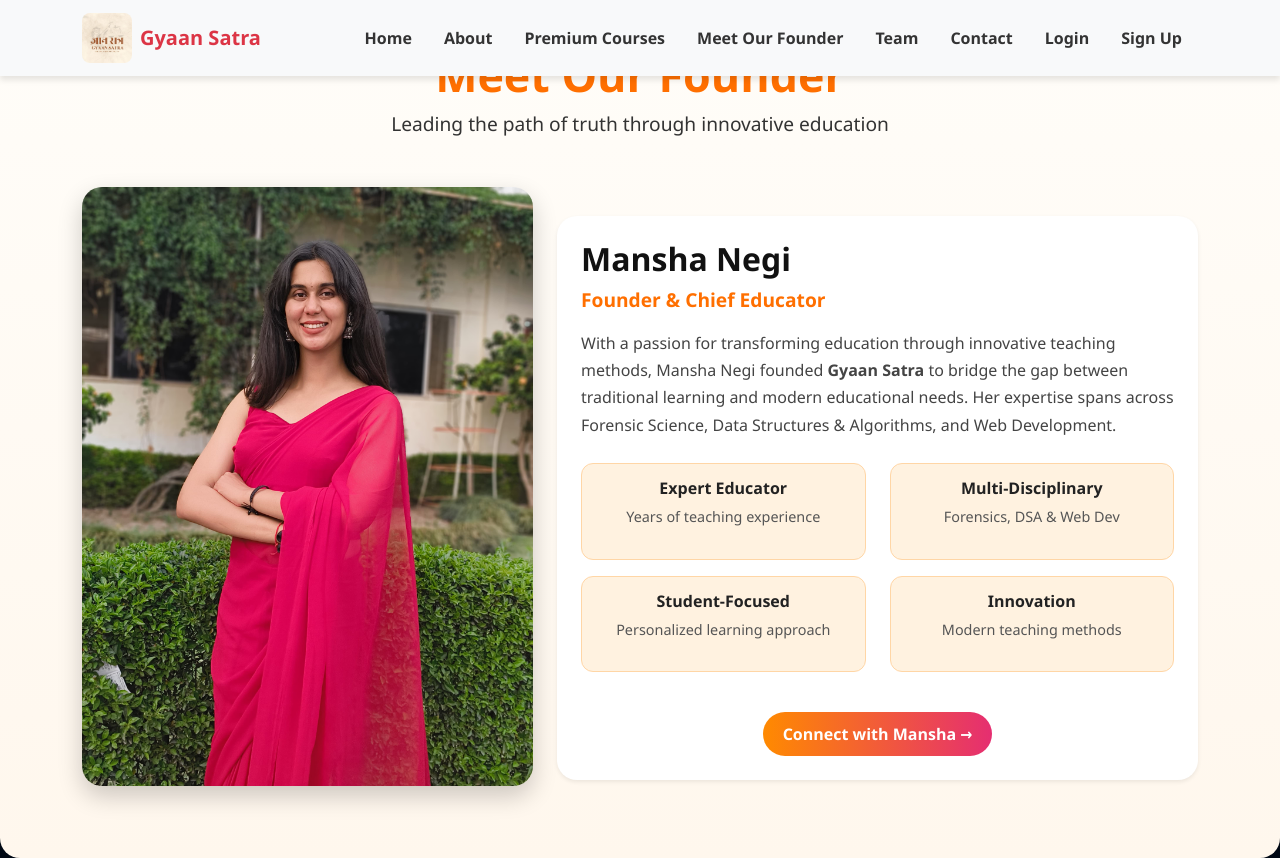
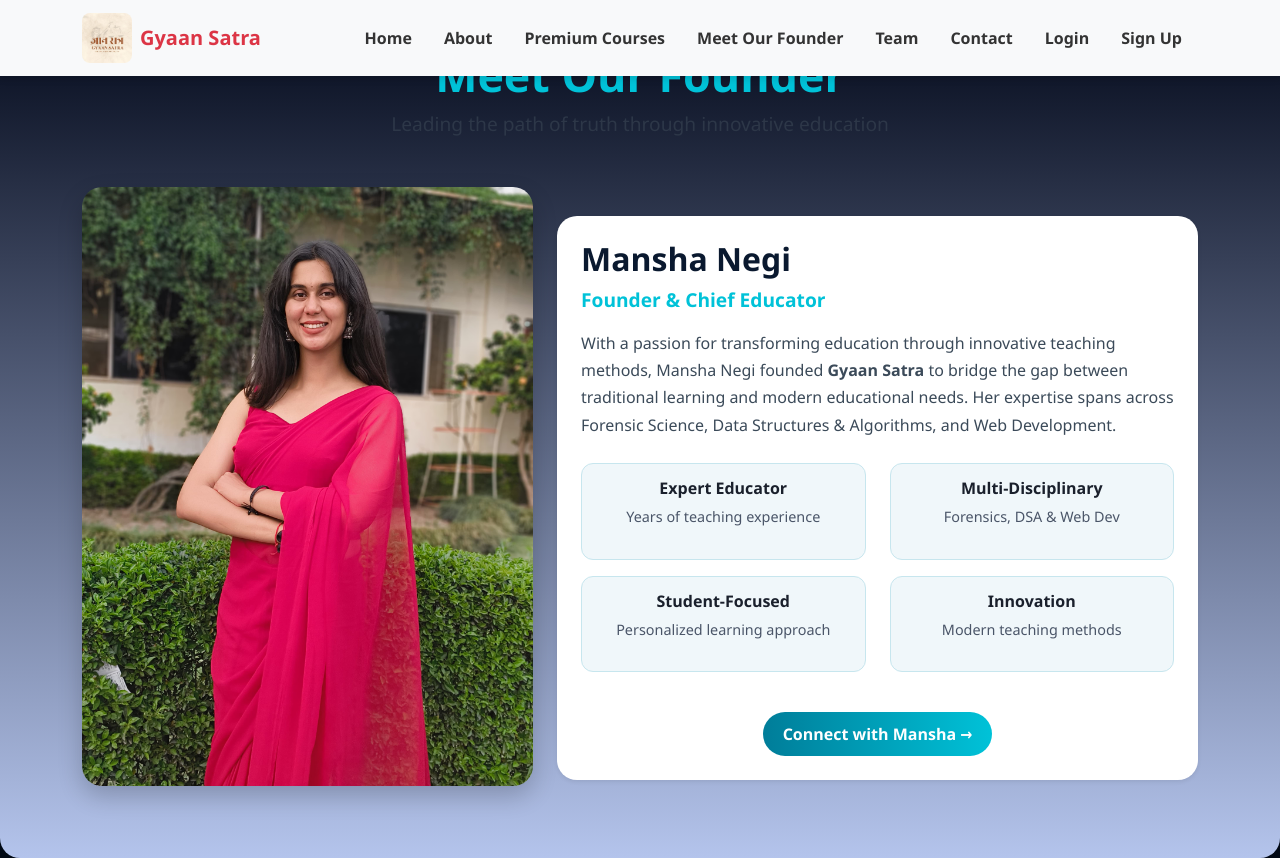
Before and after one commit to Deepaksingh1227/GyaanSatra, a React (Vite) app in the folder frontend/: page /meetourceo in a window 1280 px wide. Built offline with nearby package versions, Linux system fonts and the light colour scheme.

Commit message:
Update CEO.css

```diff
--- a/frontend/src/meetourfounder/CEO.css
+++ b/frontend/src/meetourfounder/CEO.css
@@ -1,16 +1,16 @@
 .ceo-section {
-  background: linear-gradient(to bottom, #fffdf9, #fff7ed);
+  background: linear-gradient(to bottom, #000617, #b4c4ec); /* brighter, cooler forensic teal-blue */
   border-radius: 20px;
 }
 
 .ceo-title {
   font-weight: 700;
   font-size: 2.8rem;
-  color: #ff6f00;
+  color: #00c2d8; /* bright cyan-teal forensic */
 }
 
 .ceo-subtitle {
-  color: #333;
+  color: #2d3748; /* professional dark gray-blue */
   font-size: 1.2rem;
   font-weight: 500;
 }
@@ -35,71 +35,61 @@
 .ceo-name {
   font-size: 2rem;
   font-weight: 700;
-  color: #111;
+  color: #0a192f; /* deep navy for professionalism */
 }
 
 .ceo-role {
   font-size: 1.2rem;
-  color: #ff6f00;
+  color: #00c2d8; /* cyan forensic highlight */
   font-weight: 600;
   margin-bottom: 15px;
 }
 
 .ceo-description {
   font-size: 1rem;
-  color: #444;
+  color: #3b4a59;
   line-height: 1.7;
 }
 
 .ceo-feature {
-  background-color: #fff2e0;
+  background-color: #f0f7fa; /* soft light blue-gray */
   border-radius: 12px;
   padding: 15px;
   text-align: center;
   transition: all 0.3s ease;
-  border: 1px solid #ffd6a6;
+  border: 1px solid #c7e6ee;
 }
 
 .ceo-feature:hover {
-  background-color: #ffe8cc;
+  background-color: #e3f2f9;
   transform: translateY(-5px);
 }
 
 .ceo-feature i {
   font-size: 1.8rem;
-  color: #ff6f00;
+  color: #00c2d8;
   margin-bottom: 8px;
   transition: color 0.3s ease;
 }
 
 .ceo-feature:hover i {
-  color: #e65c00;
+  color: #0096a8;
 }
 
 .ceo-feature h6 {
   font-size: 1rem;
   font-weight: 600;
-  color: #222;
+  color: #1a202c;
 }
 
 .ceo-feature p {
   font-size: 0.9rem;
-  color: #555;
+  color: #4a5568;
 }
 
+/* Forensic styled connect button */
 .connect-btn {
-  background: linear-gradient(90deg, #ff8a00, #e52e71);
-  color: white;
-  padding: 10px 20px;
-  border-radius: 50px;
-  font-weight: 600;
-  border: none;
-  display: inline-block;
-  transition: 0.3s;
-}
-
-.connect-btn {
-  background: linear-gradient(90deg, #ff8a00, #e52e71);
+  background: linear-gradient(90deg, #007d99, #00c2d8); /* teal to cyan gradient */
   color: white;
   padding: 10px 20px;
   border-radius: 50px;
@@ -110,14 +100,8 @@
 }
 
 .connect-btn:hover {
-  background: linear-gradient(90deg, #e52e71, #ff8a00);
+  background: linear-gradient(90deg, #00c2d8, #007d99);
   text-decoration: none;
   color: white;
-}
-
-
-
-.connect-btn:hover {
-  background: linear-gradient(to right, #e55d00, #ff7800);
   transform: translateY(-2px);
 }
```
